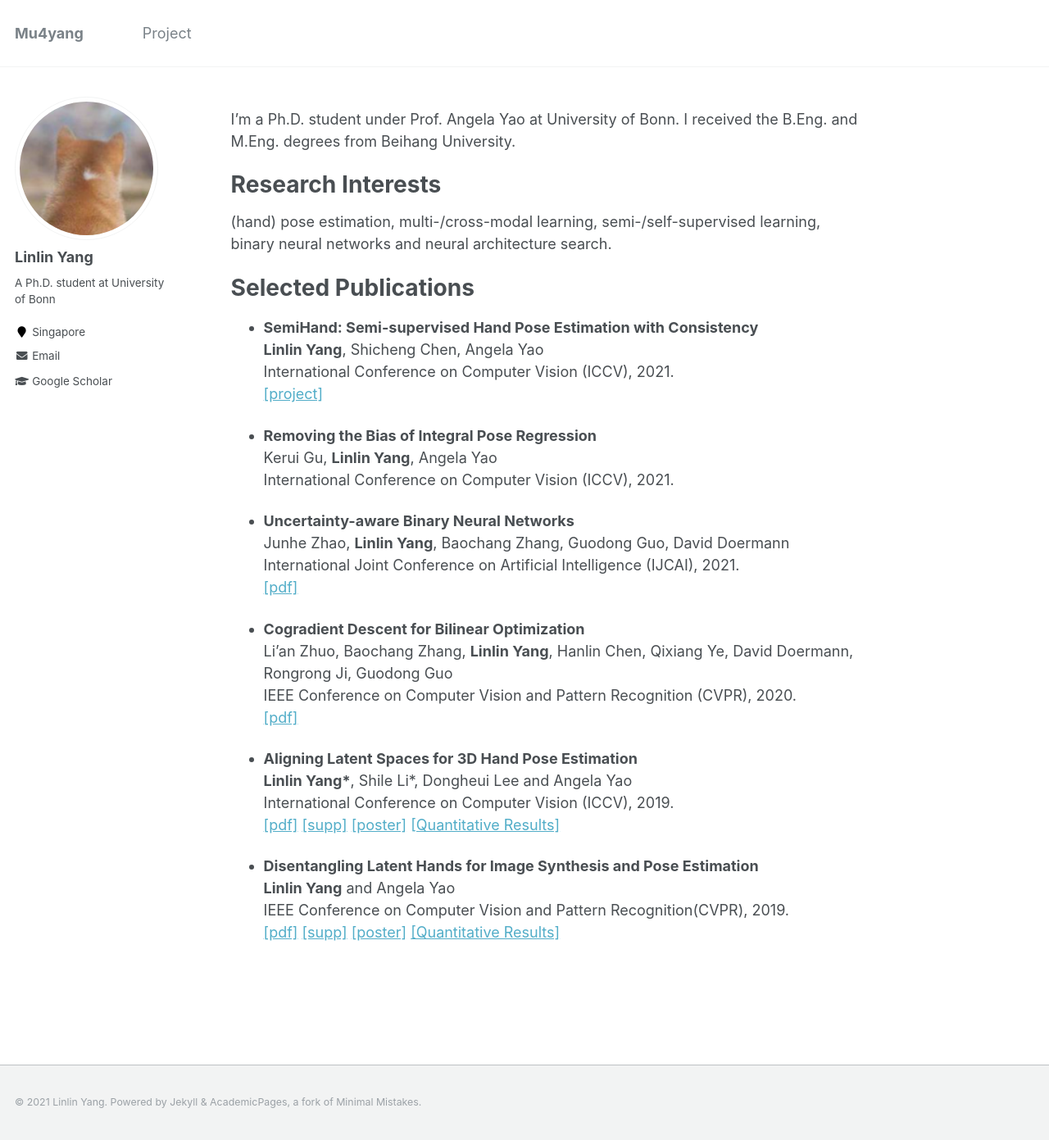
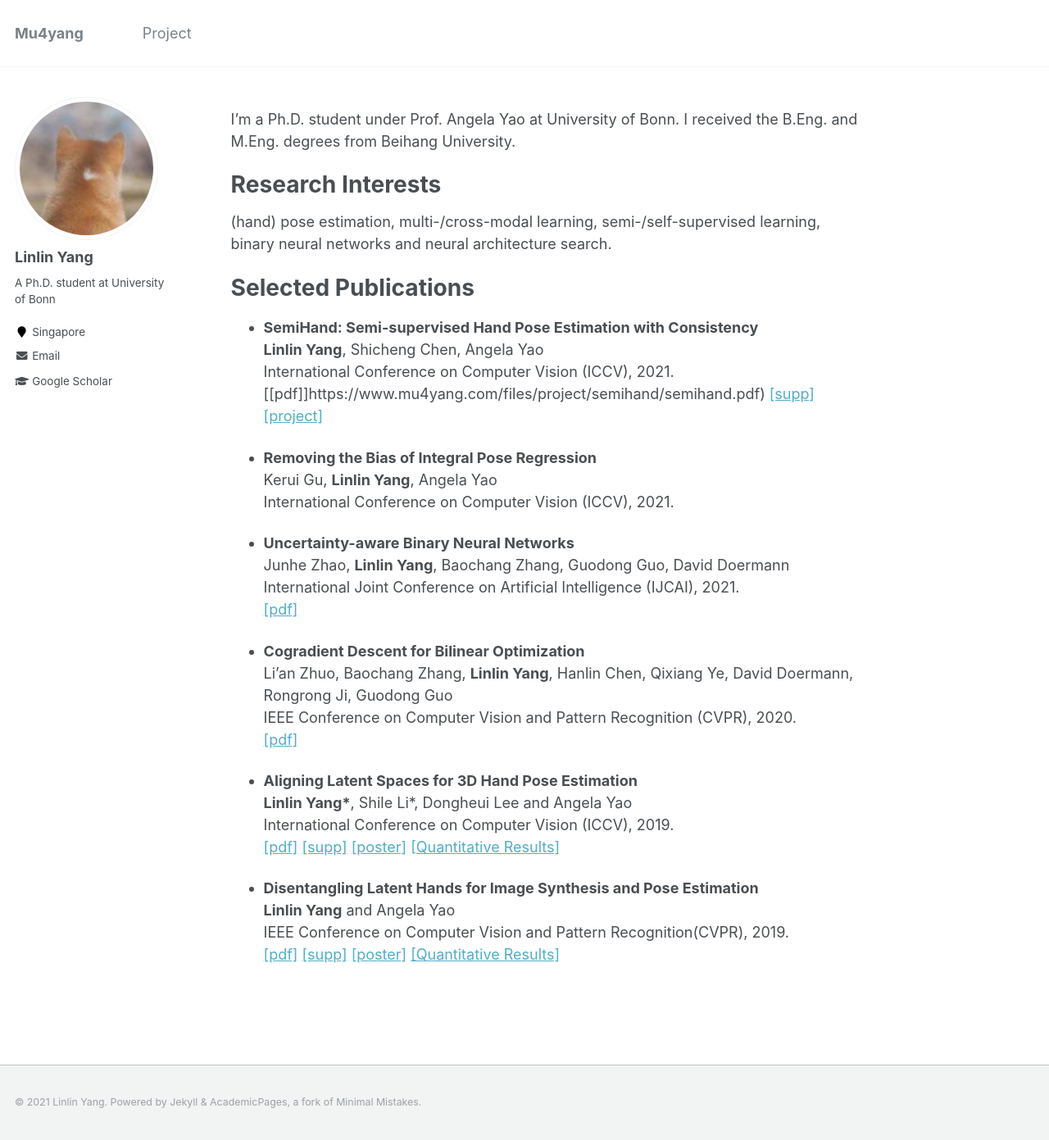
Before and after one commit to bestonebyone/mu4yang, a Jekyll site: the page built from _pages/about.md, in a window 1280 px wide and 1391 px high. Shown: the whole window at 82% size. Built offline with Jekyll 4.4.1, drawn with Linux system fonts in a browser that asks for light colours.

Commit message:
Update about.md

```diff
--- a/_pages/about.md
+++ b/_pages/about.md
@@ -17,7 +17,7 @@
 - **SemiHand: Semi-supervised Hand Pose Estimation with Consistency**
   **Linlin Yang**, Shicheng Chen, Angela Yao
   International Conference on Computer Vision (ICCV), 2021.
-  [[project]](https://www.mu4yang.com/project/SemiHand)
+  [[pdf]]https://www.mu4yang.com/files/project/semihand/semihand.pdf)  [[supp]](https://www.mu4yang.com/files/project/semihand/semihand-supp.pdf)  [[project]](https://www.mu4yang.com/project/SemiHand)
 
 - **Removing the Bias of Integral Pose Regression**
   Kerui Gu, **Linlin Yang**, Angela Yao
```
